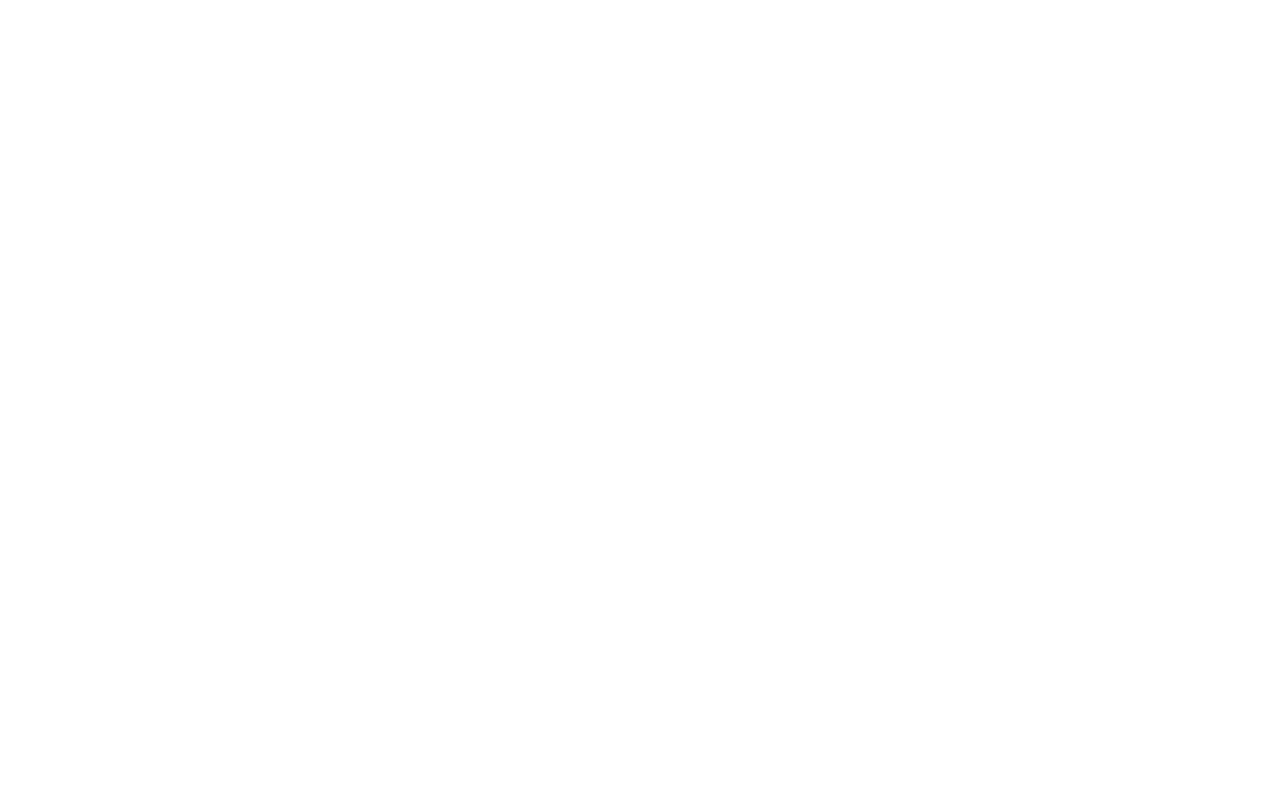
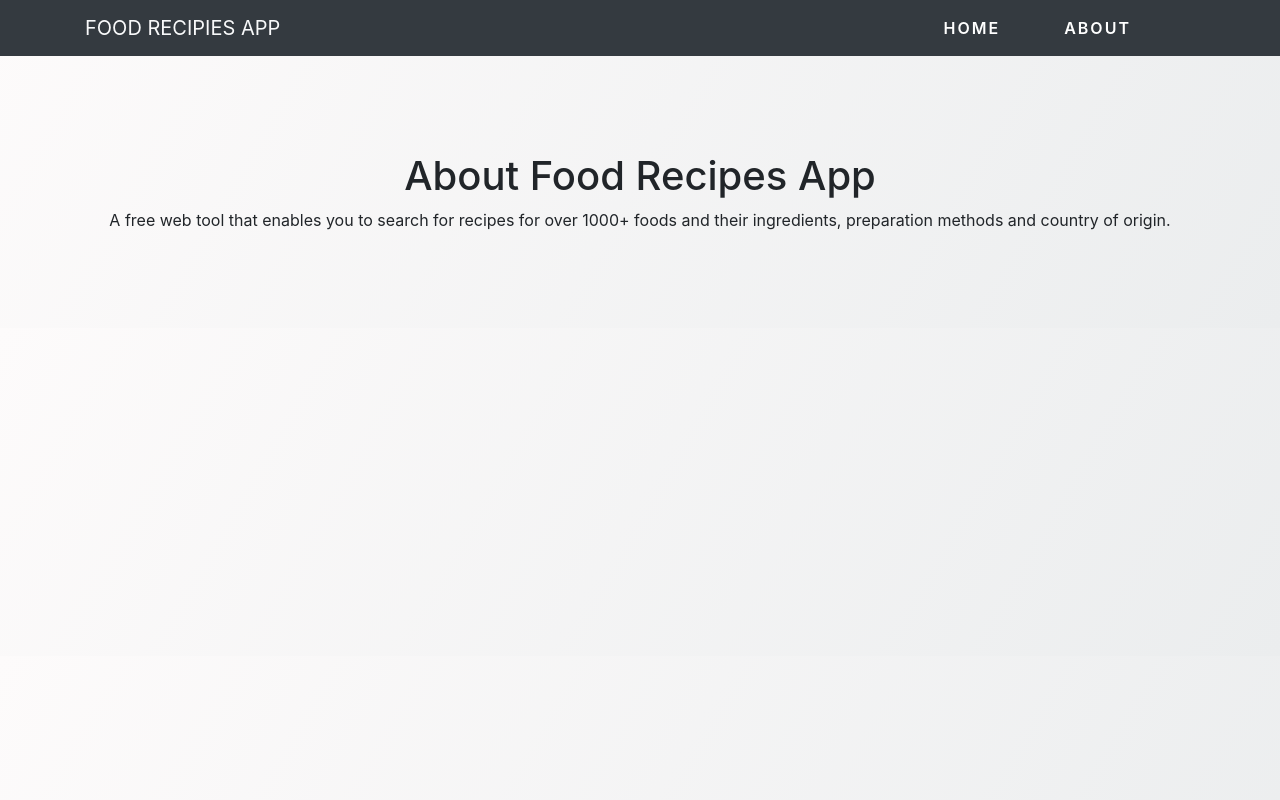
Before and after one commit to lumunge/Chief-Chef, a React (Create React App) app: page /about in a window 1280 px wide. Built offline with nearby package versions, Linux system fonts and the light colour scheme; a web font is replaced by a local one.

Commit message:
final changes

```diff
--- a/package.json
+++ b/package.json
@@ -10,6 +10,7 @@
     "bootstrap": "^4.6.0",
     "dotenv": "^8.2.0",
     "react": "^17.0.1",
+    "react-bootstrap": "^1.5.2",
     "react-dom": "^17.0.1",
     "react-router-dom": "^5.2.0",
     "react-scripts": "4.0.1",
--- a/src/App.css
+++ b/src/App.css
@@ -6,8 +6,18 @@
 body{
   background-image: linear-gradient(120deg, #fdfbfb 0%, #ebedee 100%);
 }
+.spinner{
+  display: flex;
+  justify-content: center;
+}
 header{
   margin-top: 3rem;
+}
+.nav-item{
+  margin-right: 4rem;
+  color: #fff;
+  font-weight: 600;
+  letter-spacing: 2px;
 }
 .meals{
   display: flex;
@@ -88,3 +98,9 @@
   text-align: center;
 }
 /* end single-meal styling */
+.about{
+  display: flex;
+  flex-direction: column;
+  margin: 5rem;
+  text-align: center;
+}
--- a/src/App.js
+++ b/src/App.js
@@ -3,6 +3,7 @@
 import Home from './Pages/Home';
 import './App.css';
 import MealPage from './Pages/MealPage';
+import About from './Pages/About';
 
 
 export default function App(){
@@ -11,6 +12,7 @@
       <BrowserRouter>
         <Switch>
           <Route path="/" exact component={Home} />
+          <Route path="/about" component={About} />
           <Route path="/meal/:id" component={MealPage} />
         </Switch>
       </BrowserRouter>
--- a/src/Components/About.jsx
+++ /dev/null
@@ -1,20 +0,0 @@
-import React from 'react';
-
-const About = () => {
-    return(
-        <>
-        <section className="page-section bg-primary text-white mb-0 mt-4" id="about">
-            <div className="container row p-4">
-                <div className="col-sm-12 col-lg-6">
-                <h2>About It</h2>
-                </div>
-                <div className="col-sm-6">
-                <div><p className="lead">A free web tool that enables you to search for recipes for over 1000+ foods and their ingredients, preparation methods and country of origin.</p></div>
-                </div>
-            </div>
-        </section>
-        </>
-    )
-}
-
-export default About;
--- a/src/Components/Main.jsx
+++ b/src/Components/Main.jsx
@@ -1,4 +1,5 @@
 import axios from 'axios';
+import Spinner from 'react-bootstrap/Spinner';
 import React, {useState, useEffect} from 'react';
 import '../index.css';
 import Meals from './Meals';
@@ -8,6 +9,7 @@
     const [meals, setMeals] = useState([]);
     const [query, setQuery] = useState('chicken');
     const [search, setSearch] = useState('');
+    const [loading, setLoading] = useState(false);
 
     useEffect(() => {
         getMeals();
@@ -20,6 +22,7 @@
                 const allMeals = res.data.meals;
                 setMeals(allMeals);
                 console.log(allMeals);
+                setLoading(true)
             })
             .catch(err => {
                 console.log(err);
@@ -47,6 +50,10 @@
                     <button type="submit" className="btn btn-outline-primary">Search</button>
                 </form>
             </div>
+
+
+        {loading ? (
+
         <div className="meals">
             {meals.map(meal => (
                 <div>
@@ -61,6 +68,9 @@
                 </div>
             ))}
         </div>
+        ) : (
+        <div className="spinner"><Spinner animation="border" /></div>
+        )}
         </>
     )
 }
--- a/src/Components/Meal.jsx
+++ b/src/Components/Meal.jsx
@@ -1,4 +1,5 @@
 import React from 'react';
+
 
 const Meal = ({
     title,
@@ -26,6 +27,7 @@
     ingredient20,
     directions,
     vidLink, }) => {
+
 
     return(
         <div className="meal-container container-fluid">
@@ -62,17 +64,9 @@
                         <h4>Directions</h4>
                         <p>{directions}</p>
                     </div>
+                    <a href={vidLink} target="_blank" rel="noopener noreferrer">Video Tutorial</a>
                 </div>
         </div>
-        <div className="video-tutorial">
-        <iframe src={vidLink}
-                    frameborder='0'
-                    allow='autoplay; encrypted-media'
-                    allowfullscreen
-                    title='video'
-        />
-        </div>
-            {/* <a href={vidank}>Video Tutorial</a> */}
         </div>
     )
 }
--- a/src/Components/Navbar.jsx
+++ b/src/Components/Navbar.jsx
@@ -3,17 +3,16 @@
 
 const Navbar = () => {
     return(
-        <nav class="navbar navbar-expand-lg bg-dark text-uppercase fixed-top" id="mainNav">
-            <div class="container">
-                <a class="navbar-brand text-light js-scroll-trigger" href="#page-top">Food Recipies App</a>
-                <button class="navbar-toggler navbar-toggler-right text-uppercase font-weight-bold text-white rounded" type="button" data-toggle="collapse" data-target="#navbarResponsive" aria-controls="navbarResponsive" aria-expanded="false" aria-label="Toggle navigation">
-                    <i class="fas fa-bars"></i>
+        <nav className="navbar navbar-expand-lg bg-dark text-uppercase fixed-top" id="mainNav">
+            <div className="container">
+                <a className="navbar-brand text-light js-scroll-trigger" href="#page-top">Food Recipies App</a>
+                <button className="navbar-toggler navbar-toggler-right text-uppercase font-weight-bold text-white rounded" type="button" data-toggle="collapse" data-target="#navbarResponsive" aria-controls="navbarResponsive" aria-expanded="false" aria-label="Toggle navigation">
+                    <i className="fas fa-bars"></i>
                 </button>
-                <div class="collapse navbar-collapse" id="navbarResponsive">
-                    <ul class="navbar-nav ml-auto">
-                        <li class="nav-item mx-0 mx-lg-1"><a class="nav-link text-light py-3 px-0 px-lg-3 rounded js-scroll-trigger" href="/home"><Link to="/">Home</Link></a></li>
-                        <li class="nav-item mx-0 mx-lg-1"><a class="nav-link text-light py-3 px-0 px-lg-3 rounded js-scroll-trigger" href="#about">About</a></li>
-                        <li class="nav-item mx-0 mx-lg-1"><a class="nav-link text-light py-3 px-0 px-lg-3 rounded js-scroll-trigger" href="#contact">Other</a></li>
+                <div className="collapse navbar-collapse" id="navbarResponsive">
+                    <ul className="navbar-nav ml-auto">
+                    <Link to="/"><li className="nav-item">Home</li></Link>
+                    <Link to="/about"><li className="nav-item">About</li></Link>
                     </ul>
                 </div>
             </div>
--- /dev/null
+++ b/src/Pages/About.jsx
@@ -0,0 +1,21 @@
+import React from 'react';
+import Navbar from '../Components/Navbar';
+
+const About = () => {
+    return(
+        <>
+        <Navbar/>
+        <div className="about">
+            <br/>
+            <br/>
+            <br/>
+            <h1>About Food Recipes App</h1>
+            <div>
+                <p>A free web tool that enables you to search for recipes for over 1000+ foods and their ingredients, preparation methods and country of origin.</p>
+            </div>
+        </div>
+        </>
+    )
+}
+
+export default About;
--- a/src/Pages/Home.jsx
+++ b/src/Pages/Home.jsx
@@ -1,7 +1,6 @@
 import Navbar from '../Components/Navbar';
 import Header from '../Components/Header';
 import Main from '../Components/Main';
-import About from '../Components/About';
 import Footer from '../Components/Footer';
 
 
@@ -11,7 +10,6 @@
         <Navbar/>
         <Header/>
         <Main />
-        <About />
         <Footer />
     </div>
   )
--- a/src/Pages/MealPage.jsx
+++ b/src/Pages/MealPage.jsx
@@ -5,7 +5,8 @@
 
 class MealPage extends React.Component{
     state={
-        activeMeal: []
+        activeMeal: [],
+        loading: false
     }
 
     componentDidMount = () => {
@@ -15,7 +16,8 @@
                 const allMeal = res.data.meals;
                 console.log(allMeal);
                 this.setState({
-                    activeMeal: allMeal
+                    activeMeal: allMeal,
+                    loading: true
                 })
             })
             .catch((err) => {
@@ -56,26 +58,6 @@
                             ingredient18={oneMeal.strIngredient18}
                             ingredient19={oneMeal.strIngredient19}
                             ingredient20={oneMeal.strIngredient20}
-                            measure1={oneMeal.strMeasure1}
-                            measure2={oneMeal.strMeasure2}
-                            measure3={oneMeal.strMeasure3}
-                            measure4={oneMeal.strMeasure4}
-                            measure5={oneMeal.strMeasure5}
-                            measure6={oneMeal.strMeasure6}
-                            measure7={oneMeal.strMeasure7}
-                            measure8={oneMeal.strMeasure8}
-                            measure9={oneMeal.strMeasure9}
-                            measure10={oneMeal.strMeasure10}
-                            measure11={oneMeal.strMeasure11}
-                            measure12={oneMeal.strMeasure12}
-                            measure13={oneMeal.strMeasure13}
-                            measure14={oneMeal.strMeasure14}
-                            measure15={oneMeal.strMeasure15}
-                            measure16={oneMeal.strMeasure16}
-                            measure17={oneMeal.strMeasure17}
-                            measure18={oneMeal.strMeasure18}
-                            measure19={oneMeal.strMeasure19}
-                            measure20={oneMeal.strMeasure20}
                             directions={oneMeal.strInstructions}
                             vidLink={oneMeal.strYoutube}
                        />
```
Also changed, not shown: 2 other files (tests, documents, lock files or other folders).
